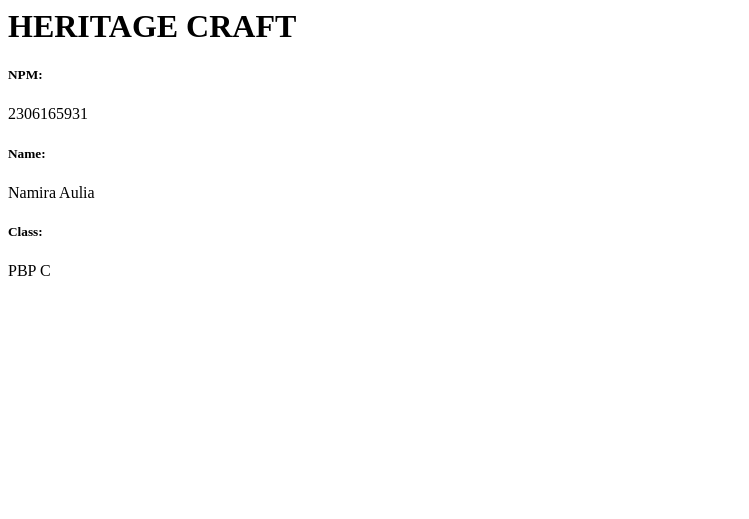
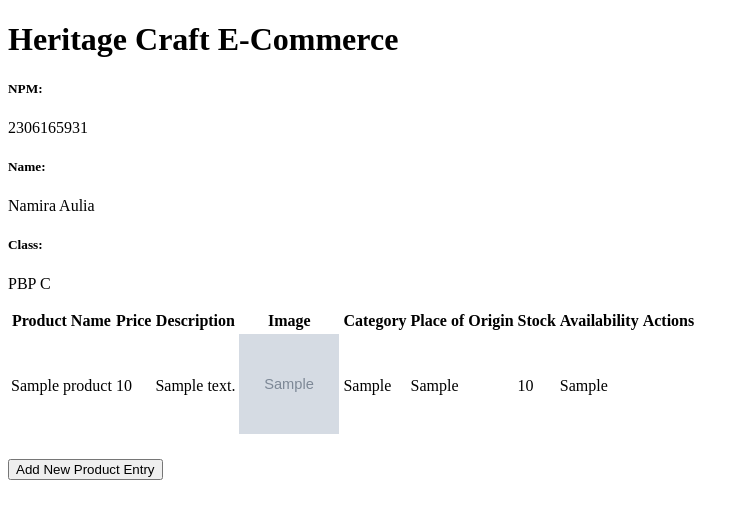
Before and after one commit to naamiraa/heritage-craft, a Django app: page / in a window 1280 px wide. Shown: the top 519 px of the page, without its empty margins (0-749 px from the left). Run offline with Django 5.2, Linux system fonts and the light colour scheme; tables that the repository leaves empty hold one stand-in row (values such as "Sample post"); grey boxes marked "Sample" are stand-in pictures.

Commit message:
Membuat form input data

```diff
--- a/heritage_craft/settings.py
+++ b/heritage_craft/settings.py
@@ -55,7 +55,7 @@ ROOT_URLCONF = 'heritage_craft.urls'
 TEMPLATES = [
     {
         'BACKEND': 'django.template.backends.django.DjangoTemplates',
-        'DIRS': [],
+        'DIRS': [BASE_DIR / 'templates'],
         'APP_DIRS': True,
         'OPTIONS': {
             'context_processors': [
--- a/main/models.py
+++ b/main/models.py
@@ -1,7 +1,9 @@
+import uuid
 from django.db import models
 
 # Create your models here.
 class Product(models.Model):
+    id = models.UUIDField(primary_key=True, default=uuid.uuid4, editable=False)
     name = models.CharField(max_length=255)
     price = models.IntegerField()
     description = models.TextField()
--- a/main/templates/main.html
+++ b/main/templates/main.html
@@ -1,10 +1,57 @@
+{% extends 'base.html' %}
 {% load static %}
-
-<h1>{{nama_app}}</h1>
+{% block content %}
+<h1>Heritage Craft E-Commerce</h1>
 
 <h5>NPM: </h5>
-<p>{{ npm }}</p>
-<h5>Name: </h5>
+<p>{{ npm }}<p>
+
+<h5>Name:</h5>
 <p>{{ name }}</p>
-<h5>Class: </h5>
+
+<h5>Class:</h5>
 <p>{{ class }}</p>
+
+{% if not product_entries %}
+<p>Belum ada data product pada Heritage Craft E-Commerce.</p>
+{% else %}
+<table>
+  <tr>
+    <th>Product Name</th>
+    <th>Price</th>
+    <th>Description</th>
+    <th>Image</th>
+    <th>Category</th>
+    <th>Place of Origin</th>
+    <th>Stock</th>
+    <th>Availability</th>
+    <th>Actions</th>
+  </tr>
+
+  {% comment %} Berikut cara memperlihatkan data mood di bawah baris ini
+  {% endcomment %}
+  {% for product_entry in product_entries %}
+  <tr>
+    <td>{{product_entry.name}}</td>
+    <td>{{product_entry.price}}</td>
+    <td>{{product_entry.description}}</td>
+    <td>
+        <a href="{% static product_entry.image %}" target="_blank">
+          <img src="{% static product_entry.image %}" alt="{{ product_entry.name }}" width="100" height="100">
+        </a>
+    </td>
+    <td>{{product_entry.category}}</td>
+    <td>{{product_entry.place_of_origin}}</td>
+    <td>{{product_entry.stock}}</td>
+    <td>{{product_entry.availability}}</td>
+  </tr>
+  {% endfor %}
+</table>
+{% endif %}
+
+<br />
+
+<a href="{% url 'main:create_product_entry' %}">
+  <button>Add New Product Entry</button>
+</a>
+{% endblock content %}
--- a/main/urls.py
+++ b/main/urls.py
@@ -1,10 +1,11 @@
 from django.urls import path
 from main import views
-from main.views import show_main
+from main.views import show_main, create_product_entry
 
 app_name = 'main'
 
 urlpatterns = [
     path('', show_main, name='show_main'),
     path('', views.show_main, name='show_main'),
+    path('create-product-entry', create_product_entry, name='create_product_entry'),
 ]
--- a/main/views.py
+++ b/main/views.py
@@ -1,26 +1,26 @@
-from django.shortcuts import render
+from django.shortcuts import render, redirect, get_object_or_404
+from main.forms import ProductForm
+from main.models import Product
 
 # Create your views here.
 def show_main(request):
-    products = [
-        {
-            'name': 'Batik Pekalongan',
-            'price': "Rp 250000",
-            'description': "Batik tulis asli dari Pekalongan dengan motif Batik Semen",
-            'image': 'images/batik_pekalongan.avif',
-            'category': 'Batik',
-            'place_of_origin': 'Pekalongan, Jawa Tengah',
-            'stock': 12,
-            'availability': 'In Stock',
-        }
-    ]
-
+    product_entries = Product.objects.all()
     context = {
         'nama_app' : 'HERITAGE CRAFT',
         'npm' : '2306165931',
         'name': 'Namira Aulia',
         'class': 'PBP C',
-        'products': products,
+        'product_entries': product_entries,
     }
 
     return render(request, "main.html", context)
+
+def create_product_entry(request):
+    form = ProductForm(request.POST or None)
+
+    if form.is_valid() and request.method == "POST":
+        form.save()
+        return redirect('main:show_main')
+
+    context = {'form': form}
+    return render(request, "create_product_entry.html", context)
--- /dev/null
+++ b/templates/base.html
@@ -0,0 +1,13 @@
+{% load static %}
+<!DOCTYPE html>
+<html lang="en">
+  <head>
+    <meta charset="UTF-8" />
+    <meta name="viewport" content="width=device-width, initial-scale=1.0" />
+    {% block meta %} {% endblock meta %}
+  </head>
+
+  <body>
+    {% block content %} {% endblock content %}
+  </body>
+</html>
```
Also changed, not shown: main/forms.py (added, +7 -0 lines), main/templates/create_product_entry.html (added, +18 -0 lines), main/migrations/0003_alter_product_id.py (added), static/images/JSON.png (added), static/images/JSON_by_ID.png (added), static/images/XML.png (added), static/images/XML_by_ID.png (added), static/images/batik_mega_mendung.avif (added), static/images/tas_koja.avif (added), static/images/ulos_ragi_hotang.avif (added).
